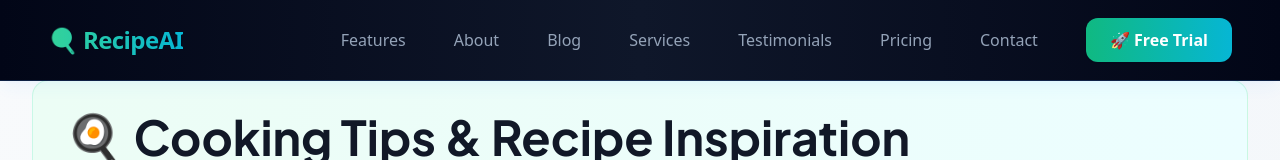
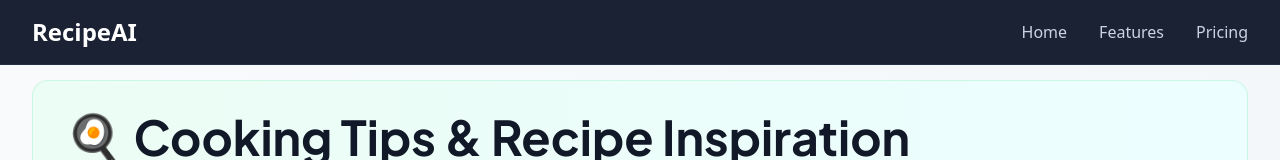
Before and after one commit to FeltSense/web-project-90f869ea-d09e-418f-9369-cc0209593515-1766157275964, a Next.js app: page /blog in a window 1280 px wide. Shown: the top 160 px of the page. Built offline with nearby package versions, Linux system fonts and the light colour scheme.

Commit message:
🔧 Build Fix: Updated components/Navigation.tsx

```diff
--- a/components/Navigation.tsx
+++ b/components/Navigation.tsx
@@ -1,82 +1,18 @@
-'use client';
-
-import { useState } from 'react';
-import Link from 'next/link';
-import { Menu, X } from 'lucide-react';
-
-const navLinks = [
-  { name: 'Features', href: '/features' },
-  { name: 'About', href: '/about' },
-  { name: 'Blog', href: '/blog' },
-  { name: 'Services', href: '#services' },
-  { name: 'Testimonials', href: '#testimonials' },
-  { name: 'Pricing', href: '/pricing' },
-  { name: 'Contact', href: '#contact' },
-];
+'use client'
 
 export default function Navigation() {
-  const [isOpen, setIsOpen] = useState(false);
-
   return (
-    <nav className="fixed w-full top-0 z-50 bg-gradient-to-r from-slate-950 via-slate-900 to-slate-950 border-b border-blue-500/20 backdrop-blur-md shadow-lg shadow-blue-500/5">
-      <div className="max-w-7xl mx-auto px-6 sm:px-8 lg:px-12">
-        <div className="flex items-center justify-between h-20">
-          <Link href="/" className="text-2xl font-bold tracking-tight text-white hover:text-emerald-400 transition-colors duration-300 group">
-            <span className="bg-gradient-to-r from-emerald-400 to-cyan-500 bg-clip-text text-transparent group-hover:from-cyan-500 group-hover:to-emerald-400 transition-all duration-300">🍳 RecipeAI</span>
-          </Link>
-
-          {/* Desktop Navigation */}
-          <div className="hidden md:flex items-center gap-12">
-            {navLinks.map((link) => (
-              <Link
-                key={link.name}
-                href={link.href}
-                className="text-slate-400 hover:text-white font-medium transition-colors duration-300 relative group"
-              >
-                {link.name}
-                <span className="absolute bottom-0 left-0 w-0 h-0.5 bg-gradient-to-r from-blue-400 to-purple-400 group-hover:w-full transition-all duration-300" />
-              </Link>
-            ))}
-            <Link
-              href="/pricing"
-              className="bg-gradient-to-r from-emerald-500 to-cyan-500 hover:from-emerald-600 hover:to-cyan-600 text-white font-semibold rounded-xl px-6 py-2.5 transition-all duration-300 shadow-sm hover:shadow-emerald-500/50 hover:shadow-md"
-            >
-              🚀 Free Trial
-            </Link>
+    <nav className="fixed top-0 left-0 right-0 z-50 bg-slate-900/95 backdrop-blur-sm border-b border-slate-700/50">
+      <div className="max-w-7xl mx-auto px-4 sm:px-6 lg:px-8">
+        <div className="flex items-center justify-between h-16">
+          <div className="text-2xl font-bold text-white">RecipeAI</div>
+          <div className="hidden md:flex gap-8">
+            <a href="#" className="text-slate-300 hover:text-white transition">Home</a>
+            <a href="#" className="text-slate-300 hover:text-white transition">Features</a>
+            <a href="#" className="text-slate-300 hover:text-white transition">Pricing</a>
           </div>
-
-          {/* Mobile Menu Button */}
-          <button
-            onClick={() => setIsOpen(!isOpen)}
-            className="md:hidden text-white hover:text-slate-300 transition-colors duration-300"
-          >
-            {isOpen ? <X className="w-6 h-6" /> : <Menu className="w-6 h-6" />}
-          </button>
         </div>
-
-        {/* Mobile Navigation */}
-        {isOpen && (
-          <div className="md:hidden py-6 border-t border-slate-800 bg-slate-950">
-            {navLinks.map((link) => (
-              <Link
-                key={link.name}
-                href={link.href}
-                onClick={() => setIsOpen(false)}
-                className="block py-3 text-slate-400 hover:text-white font-medium transition-colors duration-300"
-              >
-                {link.name}
-              </Link>
-            ))}
-            <Link
-              href="/pricing"
-              onClick={() => setIsOpen(false)}
-              className="block mt-6 bg-gradient-to-r from-emerald-500 to-cyan-500 hover:from-emerald-600 hover:to-cyan-600 text-white font-semibold rounded-xl px-6 py-3 transition-all duration-300 shadow-sm hover:shadow-emerald-500/50 hover:shadow-md text-center"
-            >
-              🚀 Free Trial
-            </Link>
-          </div>
-        )}
       </div>
     </nav>
-  );
+  )
 }
```
